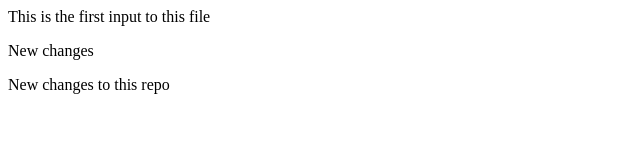
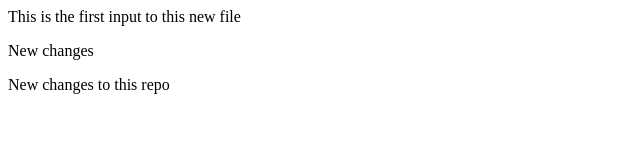
Before and after one commit to Sufiii/GithubDemoRepo, a plain HTML site: page index.html in a window 1280 px wide. Shown: the full height of the page, 0-640 px from the left. Drawn offline with Linux system fonts and the light colour scheme.

Commit message:
Added new line at the start

```diff
--- a/index.html
+++ b/index.html
@@ -1,3 +1,3 @@
-<p>This is the first input to this file</p>
+<p>This is the first input to this new file</p>
 <p>New changes</p>
 <p>New changes to this repo</p>
```
